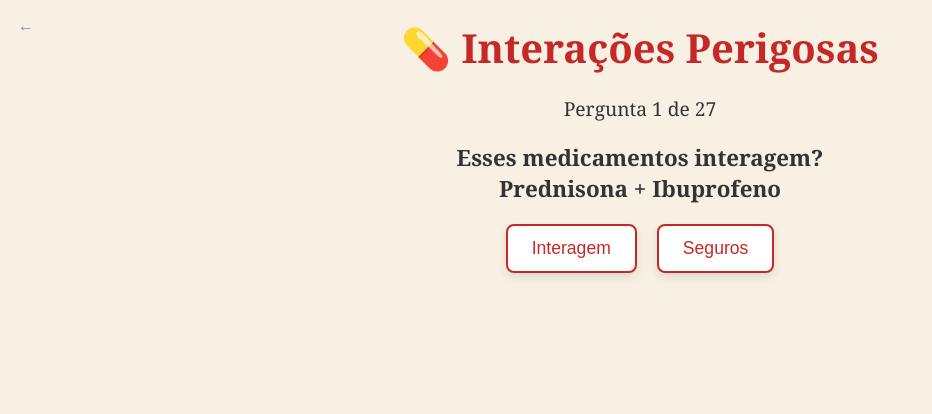
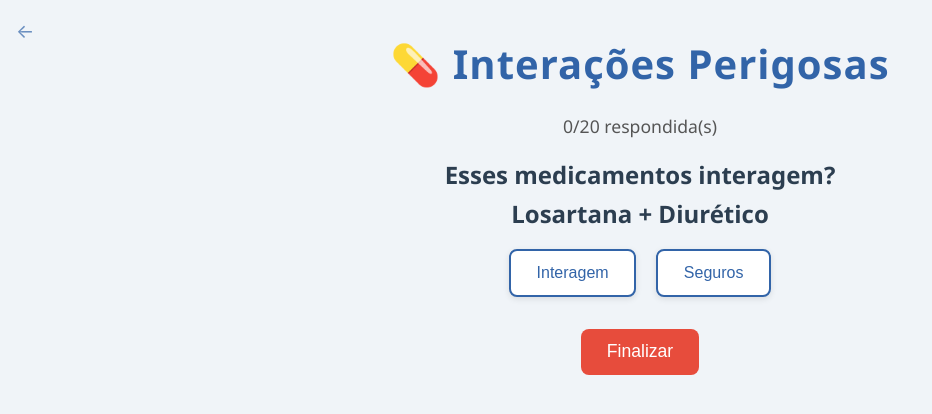
Before and after one commit to Reh200/JOGOS-FARMACEUTICOS, a plain HTML site: page game-interacoes.html in a window 1280 px wide. Both pictures are taken after a click on the button "Iniciar". Shown: the whole page, without its empty margins (0-932 px from the left). Drawn offline with Linux system fonts and the light colour scheme.

Commit message:
jogo interação em ajustes

```diff
--- a/css/game-interacoes.css
+++ b/css/game-interacoes.css
@@ -1,4 +1,14 @@
-/* Resetando alguns estilos padrão */
+/* === VARIÁVEIS DE COR === */
+:root {
+  --cor-principal: #3264a8;
+  --cor-secundaria: #f0f4f8;
+  --cor-texto-principal: #2c3e50;
+  --cor-sucesso: #2ecc71;
+  --cor-erro: #e74c3c;
+  --cor-hover: #4e80b8;
+}
+
+/* === RESET E BASE === */
 * {
   margin: 0;
   padding: 0;
@@ -6,152 +16,149 @@
 }
 
 body {
-  font-family: 'Georgia', serif;
-  background: #f8f1e3;
-  color: #333;
+  font-family: 'Segoe UI', -apple-system, BlinkMacSystemFont, 'Roboto', sans-serif;
+  background: var(--cor-secundaria);
+  color: var(--cor-texto-principal);
   text-align: center;
-  padding: 20px;
+  padding: 2rem;
+  line-height: 1.6;
 }
 
+/* === TÍTULO E TEXTOS === */
 h1 {
-  color: #c62828;
-  font-size: 2.5em;
-  margin-bottom: 20px;
+  color: var(--cor-principal);
+  font-size: 2.5rem;
+  margin-bottom: 1rem;
+  letter-spacing: 1px;
 }
 
-#instrucoes {
-  font-size: 1.1em;
-  margin-bottom: 20px;
+#instrucoes,
+#contador,
+#pergunta {
+  margin-bottom: 1rem;
+  font-size: 1.1rem;
   font-weight: 400;
   color: #555;
 }
 
-#contador {
-  font-size: 1.2em;
-  margin-bottom: 20px;
-  color: #333;
-}
-
 #pergunta {
-  font-size: 1.4em;
-  margin-bottom: 20px;
+  font-size: 1.5rem;
   font-weight: 600;
-}
-
-#opcoes {
-  display: flex;
-  justify-content: center;
-  gap: 20px;
-  flex-wrap: wrap;
-  margin-bottom: 20px;
-}
-
-#opcoes button {
-  padding: 12px 24px;
-  font-size: 1.1em;
-  border: 2px solid #c62828;
-  background-color: white;
-  color: #c62828;
-  cursor: pointer;
-  border-radius: 8px;
-  transition: all 0.3s ease;
-  box-shadow: 0 4px 8px rgba(0, 0, 0, 0.1);
-}
-
-#opcoes button:hover {
-  background-color: #c62828;
-  color: white;
-  transform: translateY(-4px);
-  box-shadow: 0 6px 12px rgba(0, 0, 0, 0.15);
+  color: var(--cor-texto-principal);
 }
 
 #resultado {
   font-weight: 700;
-  font-size: 1.3em;
-  margin-top: 20px;
-  color: #333;
+  font-size: 1.3rem;
+  margin-top: 1.5rem;
+  color: var(--cor-texto-principal);
 }
 
-#controle {
-  margin-top: 20px;
-}
-
+/* === BOTÕES GERAIS === */
 button {
-  padding: 10px 20px;
-  font-size: 1.1em;
+  padding: 0.8rem 1.6rem;
+  font-size: 1rem;
   cursor: pointer;
-  border-radius: 6px;
-  border: 2px solid #c62828;
+  border-radius: 0.5rem;
+  border: 2px solid var(--cor-principal);
   background-color: white;
-  color: #c62828;
-  transition: background-color 0.3s ease, transform 0.3s ease;
+  color: var(--cor-principal);
+  transition: all 0.3s ease;
 }
 
 button:hover {
-  background-color: #c62828;
+  background-color: var(--cor-principal);
   color: white;
-  transform: scale(1.05);
+  transform: translateY(-3px);
+  box-shadow: 0 4px 10px rgba(0, 0, 0, 0.1);
 }
 
 button:disabled {
-  background-color: #f0f0f0;
-  color: #ccc;
+  background-color: #e0e0e0;
+  color: #a0a0a0;
+  border-color: #a0a0a0;
   cursor: not-allowed;
+  transform: none;
+  box-shadow: none;
 }
 
-/* Estilo para o botão de "Finalizar" */
+/* === OPÇÕES DE RESPOSTA === */
+#opcoes {
+  display: flex;
+  justify-content: center;
+  gap: 1.25rem;
+  flex-wrap: wrap;
+  margin-bottom: 1.5rem;
+}
+
+#opcoes button {
+  box-shadow: 0 2px 6px rgba(0, 0, 0, 0.1);
+}
+
+/* === CONTROLE DE BOTÕES === */
+#controle {
+  margin-top: 2rem;
+}
+
+#controle button {
+  margin: 0 0.5rem;
+}
+
+/* === BOTÕES ESPECÍFICOS === */
 #finalizarBtn {
-  background-color: #f44336;
+  background-color: var(--cor-erro);
   color: white;
   border: none;
-  padding: 12px 24px;
-  font-size: 1.2em;
+  font-size: 1.1rem;
+  display: none;
 }
 
 #finalizarBtn:hover {
-  background-color: #d32f2f;
+  background-color: #c0392b;
 }
 
 #reiniciarBtn {
-  background-color: #007bff;
+  background-color: var(--cor-sucesso);
   color: white;
   border: none;
-  padding: 12px 24px;
-  font-size: 1.2em;
+  font-size: 1.1rem;
+  display: none;
 }
 
 #reiniciarBtn:hover {
-  background-color: #0056b3;
+  background-color: #27ae60;
 }
 
-/* Efeito de transição nos botões */
-button, #reiniciarBtn, #finalizarBtn {
-  transition: background-color 0.3s ease, transform 0.3s ease;
-}
-
-#reiniciarBtn,
-#finalizarBtn {
-  display: none;
-}
-
-/* Botão fixo no canto superior esquerdo */
+/* === BOTÃO DE VOLTAR === */
 .botao-canto {
   position: fixed;
-  top: 10px;
-  left: 10px;
+  top: 1rem;
+  left: 1rem;
   background: transparent;
   border: none;
-  padding: 4px 8px;
-  font-size: 16px;
+  font-size: 1.2rem;
   cursor: pointer;
-  text-decoration: none; /* Remover o sublinhado */
-  opacity: 0.5;
+  text-decoration: none;
+  color: var(--cor-principal);
+  opacity: 0.7;
   z-index: 1000;
   transition: opacity 0.2s, color 0.2s;
 }
 
 .botao-canto:hover {
   opacity: 1;
-  color: #007BFF; /* Azul no hover */
-  text-decoration: none; /* Garantir que o sublinhado não apareça no hover */
+  color: var(--cor-hover);
 }
+
+/* === RESPONSIVO === */
+@media (max-width: 600px) {
+  #opcoes {
+    flex-direction: column;
+    align-items: center;
+  }
+
+  #opcoes button {
+    width: 100%;
+    max-width: 300px;
+  }
+}
--- a/js/game-interacoes.js
+++ b/js/game-interacoes.js
@@ -1,46 +1,37 @@
 const perguntas = [
+  { combinacao: ["Paracetamol", "Ibuprofeno"], resposta: "Seguros" },
+  { combinacao: ["Aspirina", "Varfarina"], resposta: "Interagem" },
   { combinacao: ["Omeprazol", "Clopidogrel"], resposta: "Interagem" },
-  { combinacao: ["Paracetamol", "Amoxicilina"], resposta: "Seguros" },
-  { combinacao: ["Warfarina", "AAS"], resposta: "Interagem" },
-  { combinacao: ["Dipirona", "Ibuprofeno"], resposta: "Seguros" },
-  { combinacao: ["Atorvastatina", "Rifampicina"], resposta: "Interagem" },
-  { combinacao: ["Atenolol", "Losartana"], resposta: "Seguros" },
-  { combinacao: ["Metotrexato", "Ibuprofeno"], resposta: "Interagem" },
-  { combinacao: ["Prednisona", "Cetirizina"], resposta: "Seguros" },
-  { combinacao: ["Furosemida", "Lisinopril"], resposta: "Seguros" },
-  { combinacao: ["Clonazepam", "Alprazolam"], resposta: "Interagem" },
-  { combinacao: ["Amoxicilina", "Ácido Clavulânico"], resposta: "Seguros" },
-  { combinacao: ["Dexametasona", "Cetoconazol"], resposta: "Interagem" },
-  { combinacao: ["Diazepam", "Ibuprofeno"], resposta: "Seguros" },
-  { combinacao: ["Fluoxetina", "Clonazepam"], resposta: "Interagem" },
-  { combinacao: ["Sertralina", "Paroxetina"], resposta: "Interagem" },
-  { combinacao: ["Ibuprofeno", "Aspirina"], resposta: "Interagem" },
-  { combinacao: ["Diazepam", "Clonazepam"], resposta: "Interagem" },
-  { combinacao: ["Antiinflamatórios (ex: Diclofenaco)", "Losartana"], resposta: "Interagem" },
-  { combinacao: ["Paracetamol", "Doxiciclina"], resposta: "Interagem" },
-  { combinacao: ["Carbamazepina", "Dipirona"], resposta: "Interagem" },
-  { combinacao: ["Antidepressivos (ex: Fluoxetina)", "Alcool"], resposta: "Interagem" },
-  { combinacao: ["Omeprazol", "Warfarina"], resposta: "Interagem" },
-  { combinacao: ["Prednisona", "Ibuprofeno"], resposta: "Interagem" },
-  { combinacao: ["Metformina", "Álcool"], resposta: "Interagem" },
-  { combinacao: ["Sinvastatina", "Verapamil"], resposta: "Interagem" },
-  { combinacao: ["Ciprofloxacino", "Warfarina"], resposta: "Interagem" },
-  { combinacao: ["Sertralina", "Ibuprofeno"], resposta: "Interagem" }
+  { combinacao: ["Dipirona", "Paracetamol"], resposta: "Seguros" },
+  { combinacao: ["Amoxicilina", "Paracetamol"], resposta: "Seguros" },
+  { combinacao: ["Captopril", "Ibuprofeno"], resposta: "Interagem" },
+  { combinacao: ["Losartana", "Diurético"], resposta: "Seguros" },
+  { combinacao: ["Sertralina", "Tramadol"], resposta: "Interagem" },
+  { combinacao: ["Cetirizina", "Paracetamol"], resposta: "Seguros" },
+  { combinacao: ["Ranitidina", "Omeprazol"], resposta: "Interagem" },
+  { combinacao: ["Metformina", "Insulina"], resposta: "Seguros" },
+  { combinacao: ["Warfarina", "Amoxicilina"], resposta: "Interagem" },
+  { combinacao: ["Diazepam", "Álcool"], resposta: "Interagem" },
+  { combinacao: ["Simvastatina", "Suco de Toranja"], resposta: "Interagem" },
+  { combinacao: ["Ibuprofeno", "Ácido acetilsalicílico"], resposta: "Interagem" },
+  { combinacao: ["Paracetamol", "Codeína"], resposta: "Seguros" },
+  { combinacao: ["Fluoxetina", "Amitriptilina"], resposta: "Interagem" },
+  { combinacao: ["Lorazepam", "Paracetamol"], resposta: "Seguros" },
+  { combinacao: ["Clonazepam", "Sertralina"], resposta: "Interagem" },
+  { combinacao: ["Dipirona", "Cetirizina"], resposta: "Seguros" }
 ];
 
 let atual = 0;
 let pontos = 0;
-let respostas = []; // Armazenar as respostas do jogador
+let respostas = [];
 
-// Função para embaralhar perguntas (Fisher-Yates)
 function embaralhar(array) {
   for (let i = array.length - 1; i > 0; i--) {
     const j = Math.floor(Math.random() * (i + 1));
-    [array[i], array[j]] = [array[j], array[i]]; // Troca os elementos
+    [array[i], array[j]] = [array[j], array[i]];
   }
 }
 
-// Embaralha as perguntas no início do jogo
 embaralhar(perguntas);
 
 function mostrarInteracao() {
@@ -58,13 +49,12 @@ function mostrarInteracao() {
     opcoes.appendChild(btn);
   });
 
-  // Atualiza o contador de perguntas
-  document.getElementById("contador").innerText = `Pergunta ${atual + 1} de ${perguntas.length}`;
+  document.getElementById("contador").innerText = `${atual}/${perguntas.length} respondida(s)`;
 }
 
 function responder(resp) {
   const correta = perguntas[atual].resposta;
-  // Armazenar a resposta do jogador
+
   respostas.push({
     pergunta: perguntas[atual].combinacao.join(" + "),
     respostaJogador: resp,
@@ -77,23 +67,31 @@ function responder(resp) {
   }
 
   atual++;
+
   if (atual < perguntas.length) {
-    mostrarInteracao();  // Muda imediatamente para a próxima pergunta
+    mostrarInteracao();
   } else {
-    mostrarResultado();  // Exibe o resultado final quando o jogador terminar todas as perguntas
+    mostrarResultado();
   }
 }
 
 function mostrarResultado() {
+  // Limpa a interface da pergunta
+  document.getElementById("pergunta").innerText = "";
+  document.getElementById("opcoes").innerHTML = "";
+  document.getElementById("contador").innerText = "";
+
+  const totalRespondidas = respostas.length;
   const resultado = document.getElementById("resultado");
-  resultado.innerText = `🎉 Fim! Pontuação: ${pontos} de ${perguntas.length}`;
+  resultado.innerText = `🎉 Fim! Você acertou ${pontos} de ${totalRespondidas} pergunta(s).`;
 
-  // Exibir o relatório final
   const relatorio = document.createElement("div");
   relatorio.innerHTML = "<h2>Relatório de Respostas</h2>";
 
   respostas.forEach((resp, index) => {
-    const status = resp.acertou ? "✅ Acertou" : `❌ Errou (Resposta correta: ${resp.correta})`;
+    const status = resp.acertou
+      ? "✅ Acertou"
+      : `❌ Errou (Resposta correta: ${resp.correta})`;
     relatorio.innerHTML += `
       <p><strong>Pergunta ${index + 1}:</strong> ${resp.pergunta}</p>
       <p><strong>Sua resposta:</strong> ${resp.respostaJogador}</p>
@@ -101,41 +99,38 @@ function mostrarResultado() {
     `;
   });
 
-  document.getElementById("resultado").appendChild(relatorio);
+  resultado.appendChild(relatorio);
 
-  // Exibir botões de "Finalizar" e "Reiniciar"
-  document.getElementById("finalizarBtn").style.display = 'none';
-  document.getElementById("reiniciarBtn").style.display = 'inline-block';
+  document.getElementById("finalizarBtn").style.display = "none";
+  document.getElementById("reiniciarBtn").style.display = "inline-block";
 }
 
 function reiniciar() {
   pontos = 0;
   atual = 0;
-  respostas = [];  // Limpar as respostas armazenadas
+  respostas = [];
+
   document.getElementById("resultado").innerText = "";
-  document.getElementById("reiniciarBtn").style.display = 'none';
-  document.getElementById("finalizarBtn").style.display = 'inline-block';
-  embaralhar(perguntas);  // Reembaralha as perguntas ao reiniciar
+  document.getElementById("reiniciarBtn").style.display = "none";
+  document.getElementById("finalizarBtn").style.display = "inline-block";
+
+  embaralhar(perguntas);
   mostrarInteracao();
 }
 
-// Função de finalizar
 function finalizar() {
   mostrarResultado();
-  document.getElementById("reiniciarBtn").style.display = 'inline-block';
-  document.getElementById("finalizarBtn").style.display = 'none';
 }
 
-// Função de iniciar o jogo
 function iniciar() {
   document.getElementById("instrucoes").style.display = "none";
   document.getElementById("iniciarBtn").style.display = "none";
+  document.getElementById("finalizarBtn").style.display = "inline-block";
+  document.getElementById("reiniciarBtn").style.display = "none";
+
   mostrarInteracao();
 
-  // Definir comportamento do botão de finalizar
   document.getElementById("finalizarBtn").onclick = finalizar;
-
-  // Definir comportamento do botão de reiniciar
   document.getElementById("reiniciarBtn").onclick = reiniciar;
 }
 
```
Also changed, not shown: game-interacoes.html (+7 -6 lines).
